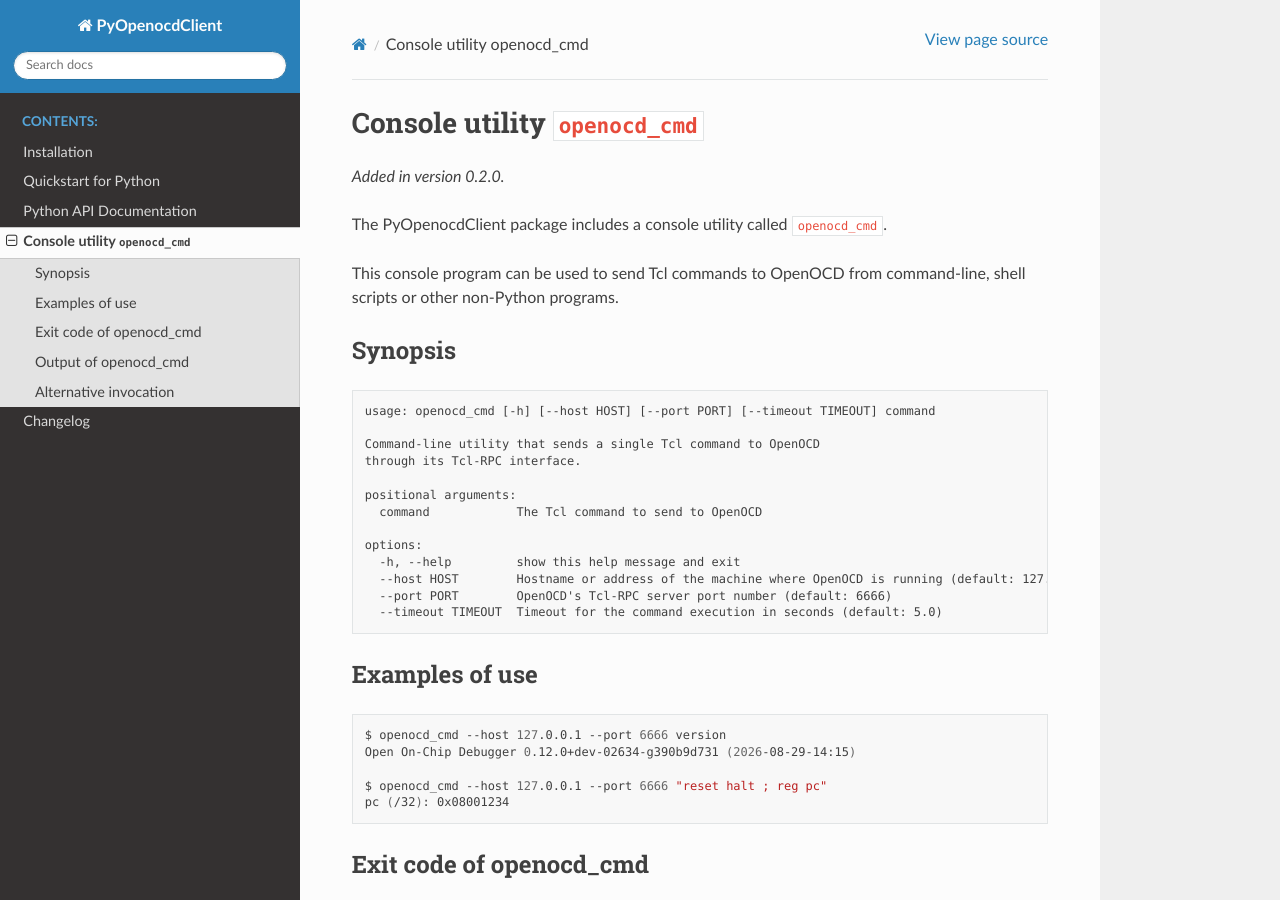
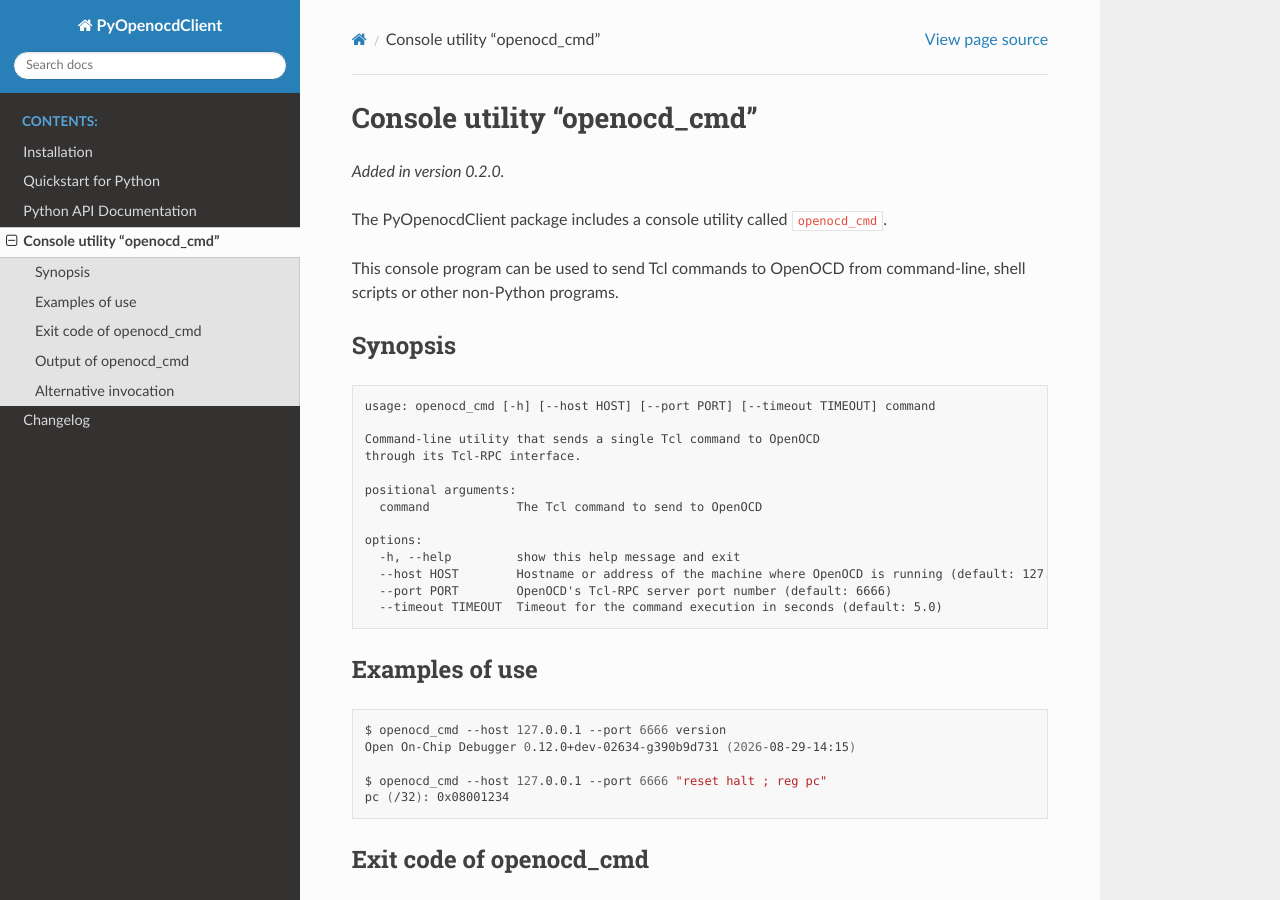
Before and after one commit to HonzaMat/PyOpenocdClient, a Sphinx documentation site: the page built from doc/console_utility.rst, in a window 1280 px wide and 900 px high. Built offline with Sphinx 7.4.7 and the Read the Docs theme 3.1.0, drawn with Linux system fonts in a browser that asks for light colours.

Commit message:
Formatting fix

```diff
--- a/doc/console_utility.rst
+++ b/doc/console_utility.rst
@@ -1,5 +1,5 @@
-Console utility ``openocd_cmd``
-===============================
+Console utility "openocd_cmd"
+=============================
 
 .. versionadded:: 0.2.0
 
```
